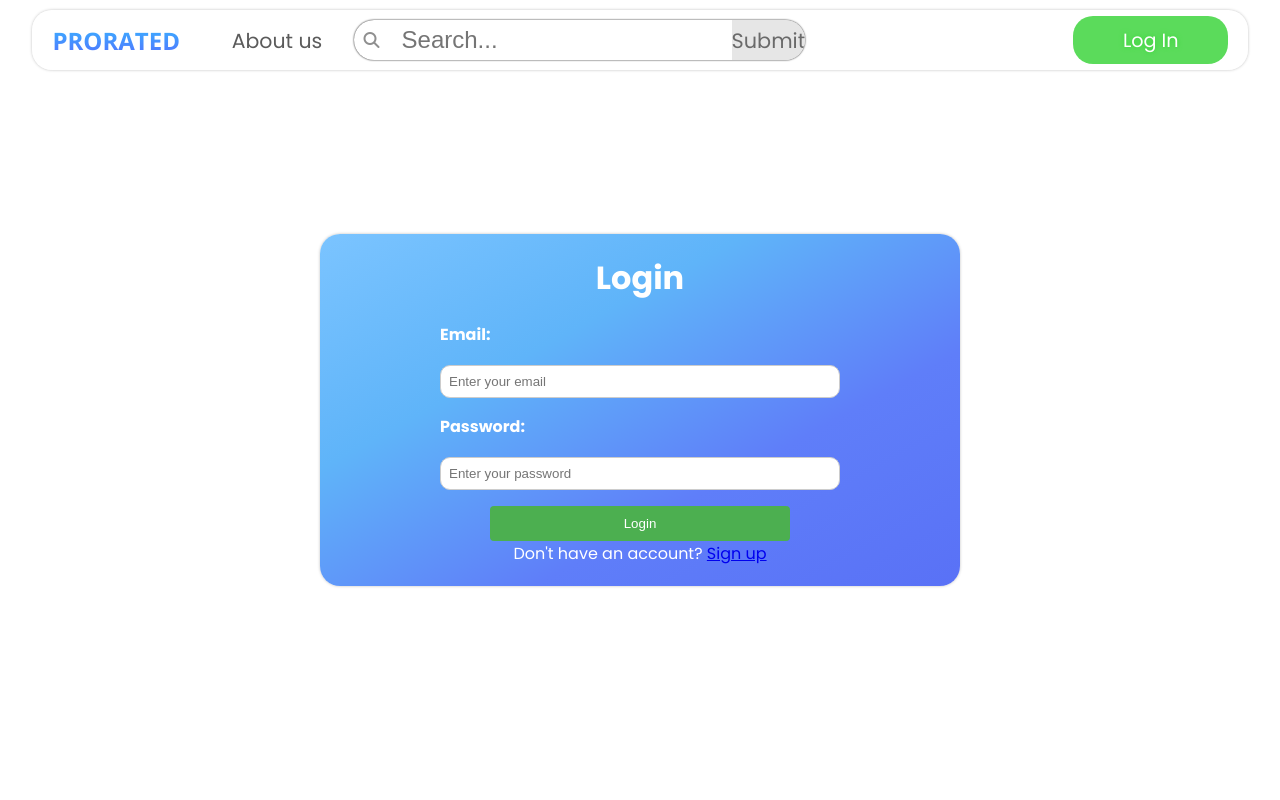
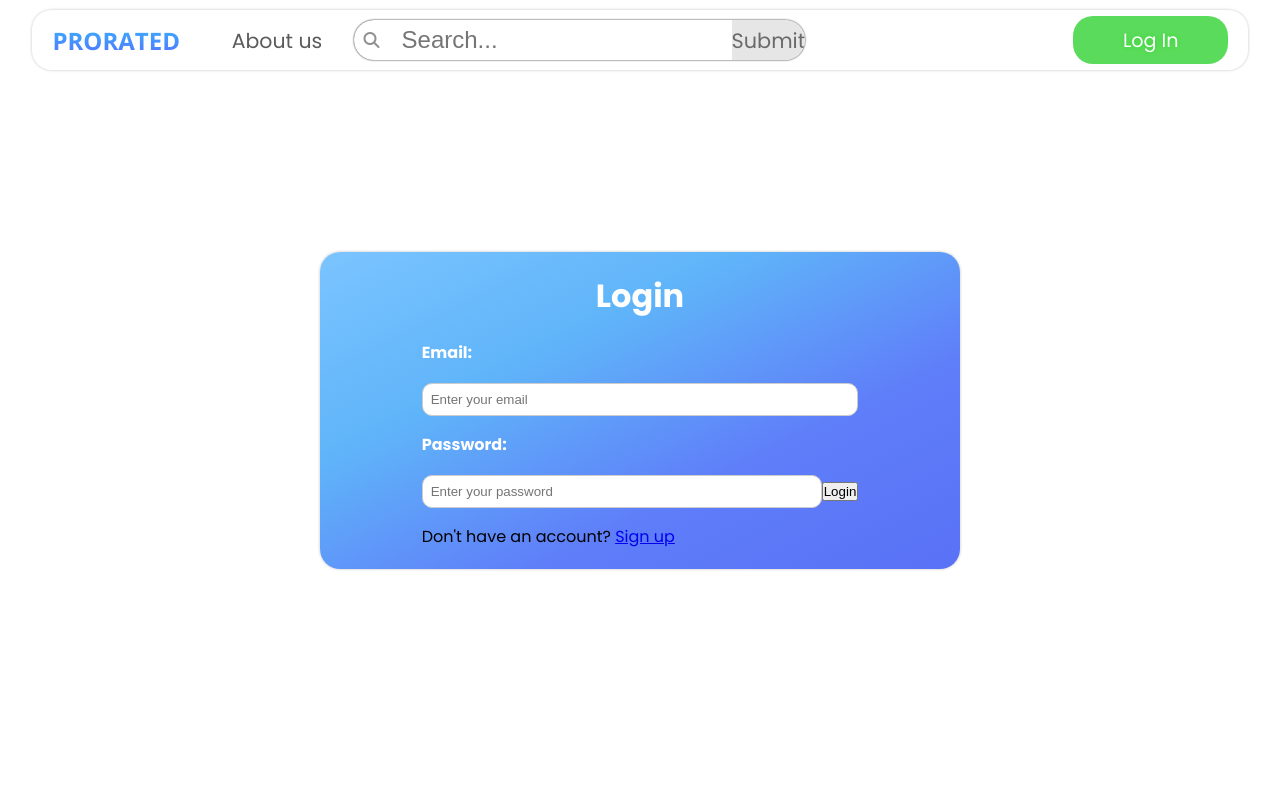
Before and after one commit to lgxxhi/Prorated-Front-End, a React (Create React App) app: page /login-signup in a window 1280 px wide. Shown: the top 800 px of the page. Built offline with nearby package versions, Linux system fonts and the light colour scheme; no server answers.

Commit message:
fix: button outside form

```diff
--- a/src/Pages/LogInSignup.jsx
+++ b/src/Pages/LogInSignup.jsx
@@ -198,20 +198,22 @@ function LoginSignup() {
                 />
               </div>
             )}
-          </form>
             <button
-            className="login-signup__submitbtn"
+              className="login-signup__form__submitbtn"
               type="submit"
               disabled={isLoading}
             >
               {isLogin ? "Login" : "Sign Up"}
             </button>
-          <p className="login-signup__signUp">
-            {isLogin ? "Don't have an account? " : "Already have an account? "}
+            <p className="login-signup__form__signUp">
+              {isLogin
+                ? "Don't have an account? "
+                : "Already have an account? "}
               <a href="#" onClick={handleToggle} disabled={isLoading}>
                 {isLogin ? "Sign up" : "Login"}
               </a>
             </p>
+          </form>
           {error && <p className="error-message">{error}</p>}
         </div>
       )}
```
Lines whose indentation alone changed are shown as unchanged.
